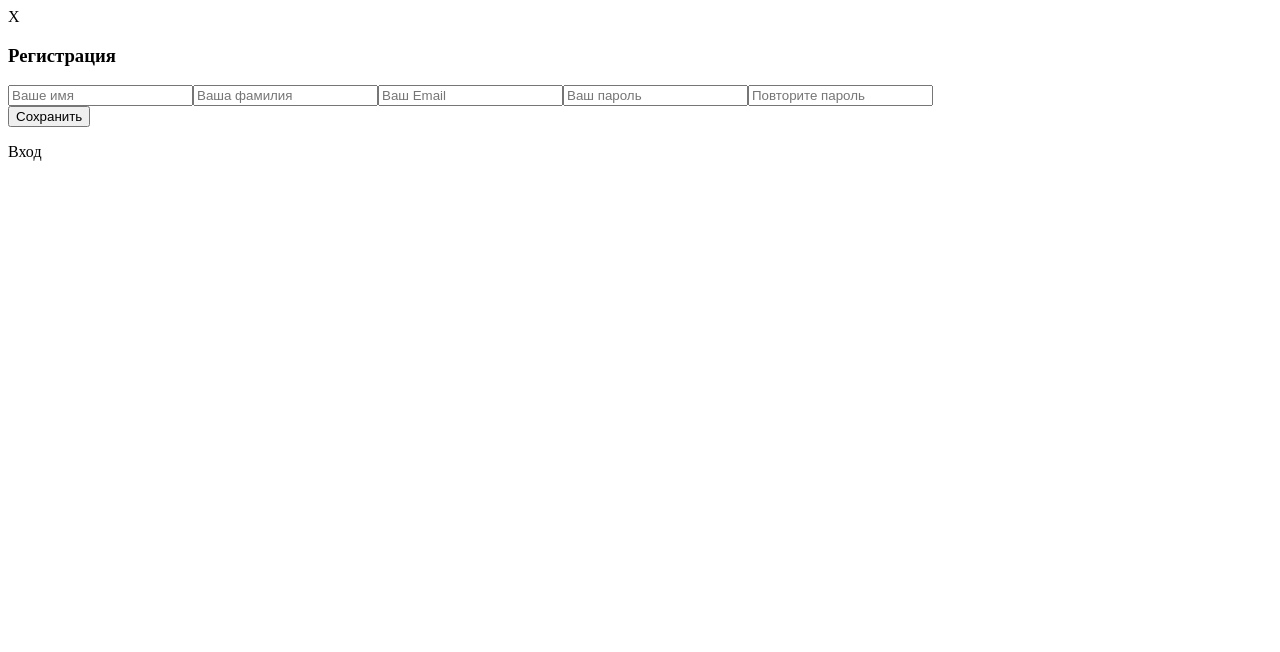
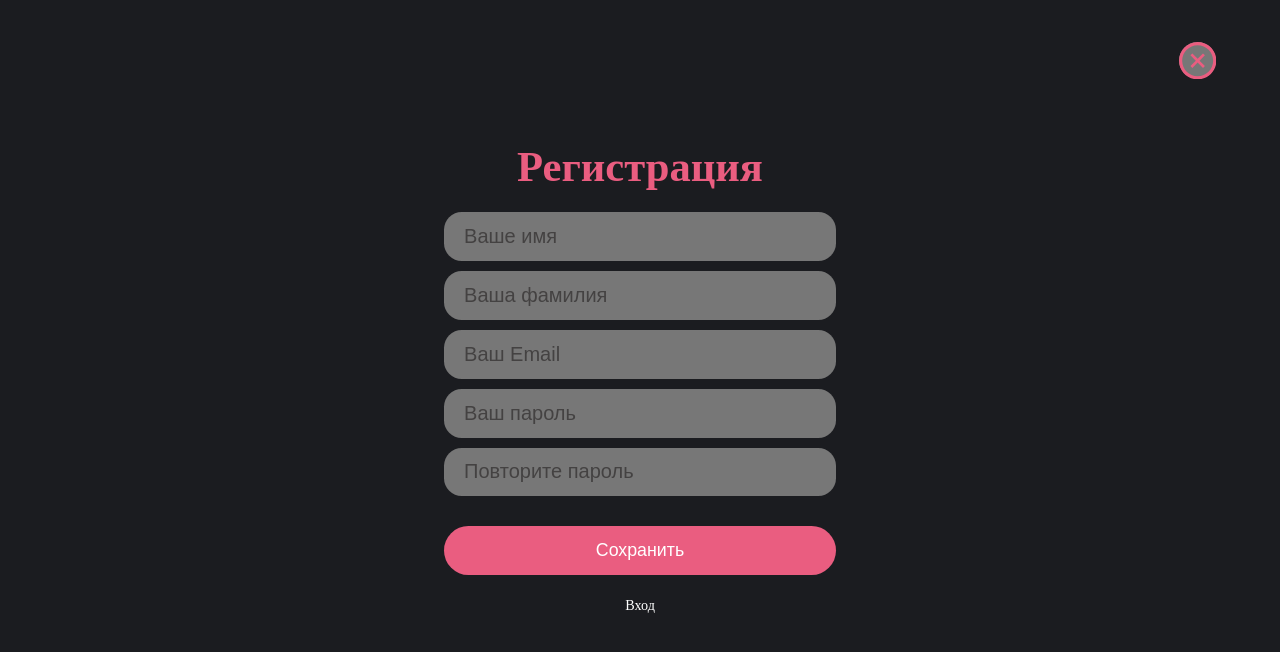
Before and after one commit to itgirlschool/InterviewTrainer, a React (Vite) app: page /signin in a window 1280 px wide. Shown: the top 652 px of the page. Built offline with nearby package versions, Linux system fonts and the light colour scheme; no server answers.

Commit message:
add scss structure signin

```diff
--- a/src/Pages/Auth/SignIn/SignIn.jsx
+++ b/src/Pages/Auth/SignIn/SignIn.jsx
@@ -1,5 +1,5 @@
 import "./SignIn.scss";
-
+import {CloseCircleOutlined} from '@ant-design/icons';
 
 
 export default function SignIn() {
@@ -7,7 +7,7 @@ export default function SignIn() {
     <div className="container__signin">
       <div className="cross-wrapper__signin">
         <div className="crossbtn__signin">
-          <span className="crossbtn-x">X</span>
+          <span className="crossbtn-x"><CloseCircleOutlined className="icon"/></span>
         </div>
       </div>
       <div className="wrapper__signin">
--- a/src/Pages/Auth/SignIn/SignIn.scss
+++ b/src/Pages/Auth/SignIn/SignIn.scss
@@ -0,0 +1,111 @@
+@import '../../../style/template';
+
+* {
+    margin: 0;
+    padding: 0;
+    box-sizing: border-box;
+}
+
+//контейнер
+.container__signin {
+    position: absolute;
+    top: 0;
+    left: 0;
+    width: 100%;
+    height: 100%;
+    background-color: $background-general;
+
+    //знак крестик для закрытия окошка
+    .cross-wrapper__signin {
+        max-width: 95%;
+        padding-top: 3.25%;
+        margin-bottom: 7.92vh;
+
+        .crossbtn__signin {
+            display: flex;
+            justify-content: flex-end;
+            align-items: center;
+
+            .crossbtn-x {
+                color: $pink-color;
+
+                .icon {
+                    font-size: 2.917vw;
+                    background-color: $grey;
+                    border-radius: 50%;
+                    cursor: pointer;
+                }
+            }
+        }
+    }
+
+    //wrapper формы регистрации и заголовок
+    .wrapper__signin {
+        text-align: center;
+
+        .title__signin {
+            margin-bottom: 2.64vh;
+            font-size: 3.33vw;
+            color: $pink-color;
+        }
+
+        //Форма регистрации
+        .form-signin__registration {
+
+            display: flex;
+            flex-direction: column;
+            justify-content: center;
+            align-items: center;
+
+            .form-signin__input {
+
+                width: 30.69vw;
+                height: 6.1vh;
+                border: none;
+                border-radius: 1.39vw;
+                background-color: $grey;
+                padding-left: 1.60vw;
+                font-size: 20px;
+                color: $form-signin_font-color;
+            }
+
+            .form-signin__input:not(:last-of-type) {
+                margin-bottom: 10px;
+            }
+
+            .form-signin__input:last-of-type {
+                margin-bottom: 3.68vh;
+            }
+
+            .form-signin__input::placeholder {
+
+                font-size: 20px;
+                color: $form-signin_font-color;
+            }
+
+            // кнопка "сохранить" форму
+            .save__sighin {
+                margin-bottom: 22px;
+
+                .btn__signin {
+                    width: 30.69vw;
+                    height: 6.1vh;
+                    border: none;
+                    border-radius: 3.47vw;
+                    font-size: 1.39vw;
+                    background-color: $pink-color;
+                    color: $white-color;
+                    cursor: pointer;
+                }
+            }
+
+            .enter__signin {
+                font-size: 1.11vw;
+                color: $white-color;
+                cursor: pointer;
+            }
+
+
+        }
+    }
+}
--- a/src/style/template.scss
+++ b/src/style/template.scss
@@ -0,0 +1,5 @@
+$background-general: #1B1C20;
+$pink-color: #EA5D80;
+$grey: #777777;
+$form-signin_font-color: #444242;
+$white-color: #FFFFFF;
```
